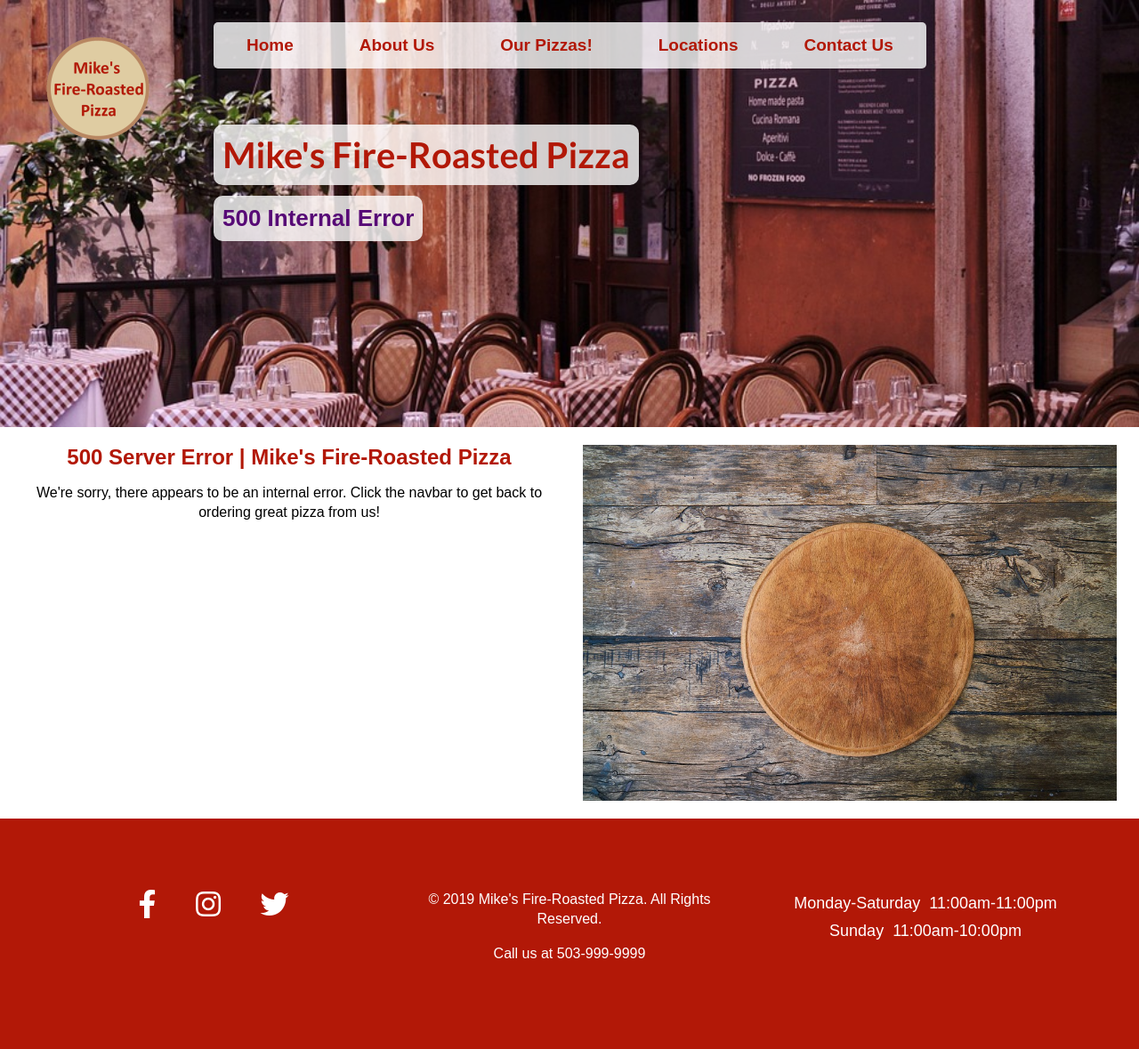
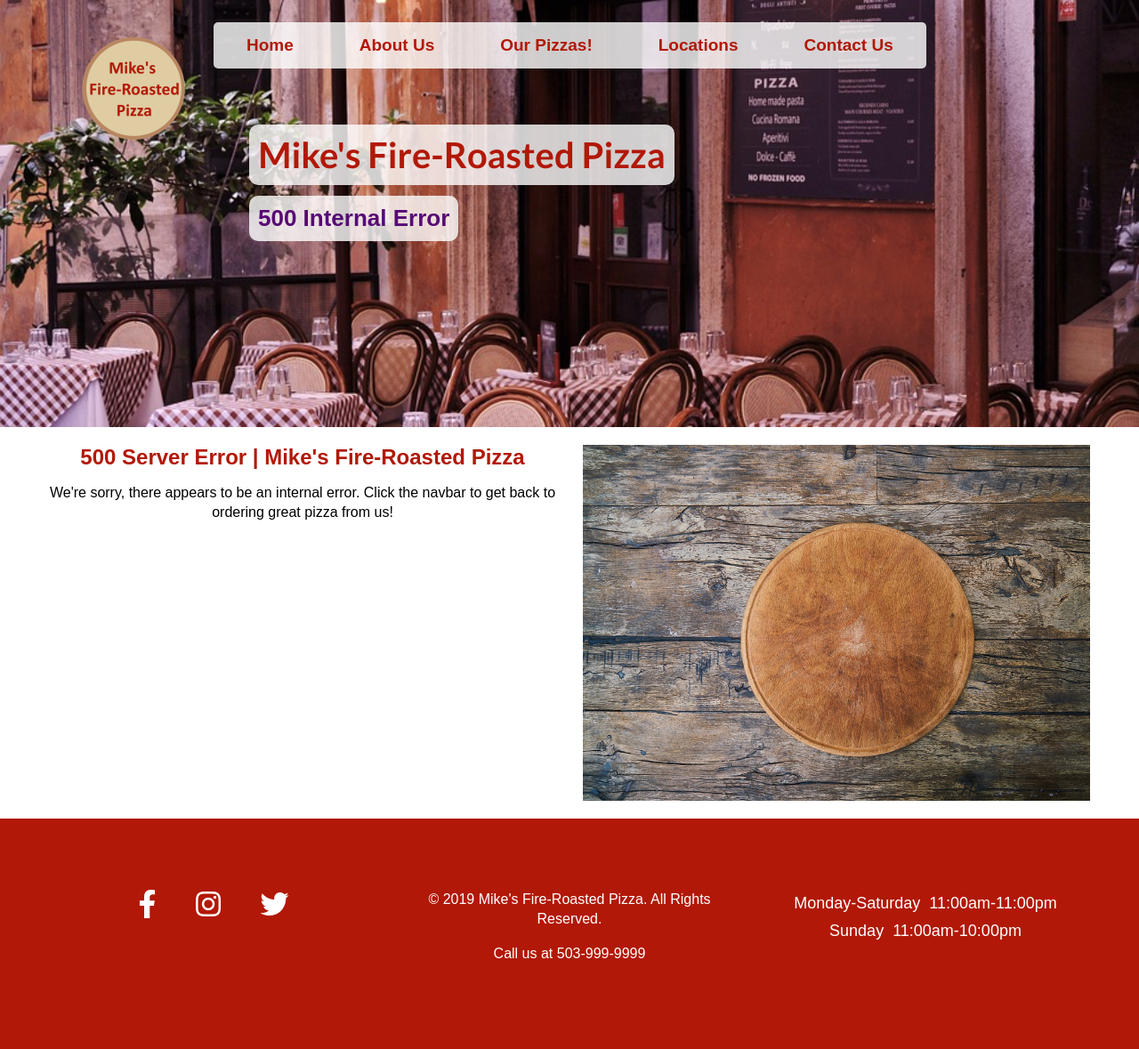
Before and after one commit to LoganTesta/Mikes-Fire-Roasted-Pizza, a PHP site: page /500.php in a window 1280 px wide. Shown: the whole page at 89% size. Run offline with PHP 8.4, Linux system fonts and the light colour scheme; some libraries are stand-ins or nearby versions.

Commit message:
Rework pages to use inner-wrapper

```diff
--- a/404.php
+++ b/404.php
@@ -25,6 +25,7 @@ session_start();
                 </div>
             </header>
             <div class="content">
+                <div class="inner-wrapper">
                     <div class="content-row">
                         <div class="col-sma-6">
                             <div class="content__text">
@@ -35,6 +36,7 @@ session_start();
                         <div class="col-sma-6">
                             <div class="content-background-container">
                                 <div class="content__content-image four04-one"></div>
+                            </div>
                         </div>
                     </div>
                 </div>
--- a/500.php
+++ b/500.php
@@ -17,12 +17,15 @@ session_start();
         <div class="body-wrapper">
             <?php include 'assets/include/navigation-content.php'; ?>
             <header class="header">
+                <div class="inner-wrapper">
                 <?php include 'assets/include/header-content.php'; ?>
                 <div class="subtitle-container">
                     <h2 class="subtitle-container__sub-title">500 Internal Error</h2>
                 </div>
+                </div>
             </header>
             <div class="content">
+                <div class="inner-wrapper">
                     <div class="content-row">
                         <div class="col-sma-6">
                             <div class="content__text">
@@ -33,6 +36,7 @@ session_start();
                         <div class="col-sma-6">
                             <div class="content-background-container">
                                 <div class="content__content-image five00-one"></div>
+                            </div>
                         </div>
                     </div>
                 </div>
--- a/about-us.php
+++ b/about-us.php
@@ -17,12 +17,15 @@ session_start();
         <div class="body-wrapper">
             <?php include 'assets/include/navigation-content.php'; ?>
             <header class="header">
+                <div class="inner-wrapper">
                     <?php include 'assets/include/header-content.php'; ?>
                     <div class="subtitle-container">
                         <h2 class="subtitle-container__sub-title">About Us</h2>
                     </div>
+                </div>
             </header>
             <div class="content">
+                <div class="inner-wrapper">
                     <div class="content-row">
                         <div class="col-sma-6">
                             <div class="content__text">
@@ -35,6 +38,7 @@ session_start();
                         <div class="col-sma-6">
                             <div class="content-background-container">
                                 <div class="content__content-image about-one"></div>
+                            </div>
                         </div>
                     </div>
                 </div>
--- a/assets/include/header-content.php
+++ b/assets/include/header-content.php
@@ -1,4 +1,3 @@
-
 
 <div class="logo">
     <a href="index.php"><img src="assets/images/logo.png" alt="Mike's Fire-Roasted Pizza Logo."></a>
--- a/contact-us.php
+++ b/contact-us.php
@@ -17,12 +17,15 @@ session_start();
         <div class="body-wrapper">
             <?php include 'assets/include/navigation-content.php'; ?>
             <header class="header">
+                <div class="inner-wrapper">
                     <?php include 'assets/include/header-content.php'; ?>
                     <div class="subtitle-container">
                         <h2 class="subtitle-container__sub-title">Contact Us</h2>
                     </div>
+                </div>
             </header>
             <div class="content">
+                <div class="inner-wrapper">
                     <div class="content-row">
                         <div class="col-sma-6">
                             <div class="contact-form-content"></div>
@@ -30,6 +33,7 @@ session_start();
                         <div class="col-sma-6">
                             <div class="content-background-container">
                                 <div class="content__content-image contact-one"></div>
+                            </div>
                         </div>
                     </div>
                 </div>
--- a/locations.php
+++ b/locations.php
@@ -17,12 +17,15 @@ session_start();
         <div class="body-wrapper">
             <?php include 'assets/include/navigation-content.php'; ?>
             <header class="header">
+                <div class="inner-wrapper">
                     <?php include 'assets/include/header-content.php'; ?>
                     <div class="subtitle-container">
                         <h2 class="subtitle-container__sub-title">Locations</h2>
                     </div>
+                </div>
             </header>
             <div class="content">
+                <div class="inner-wrapper">
                     <div class="content-row">
                         <div class="col-sma-5">
                             <div class="content__text">
@@ -44,6 +47,7 @@ session_start();
                         </div>
                     </div>
                 </div>
+            </div>
             <?php include 'assets/include/footer-content.php'; ?>
         </div>
         <?php include 'assets/include/javascript-content.php'; ?>
```
Also changed, not shown: our-pizzas.php (+7 -1 lines), validate-contact-form.php (+7 -1 lines), validate-pizza-order-form.php (+7 -1 lines). Lines whose indentation alone changed are shown as unchanged.
